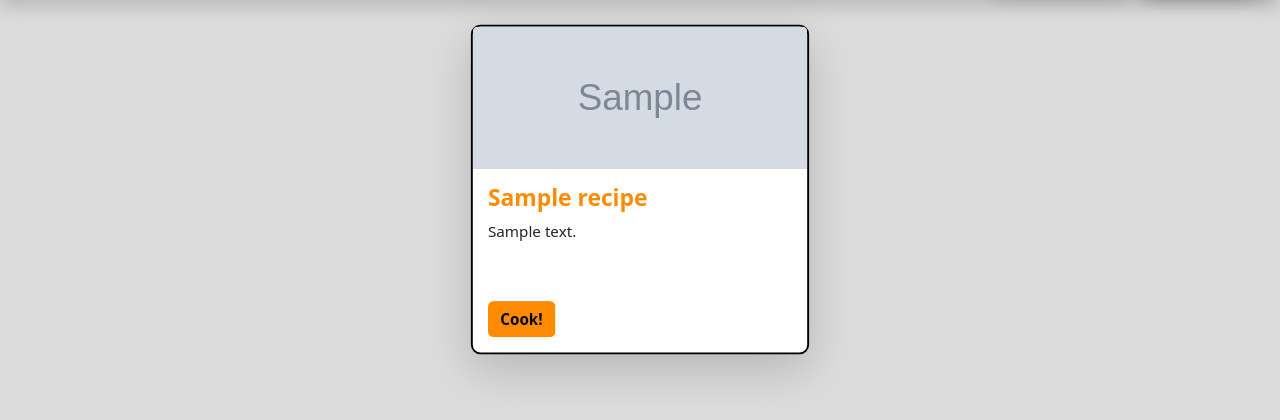
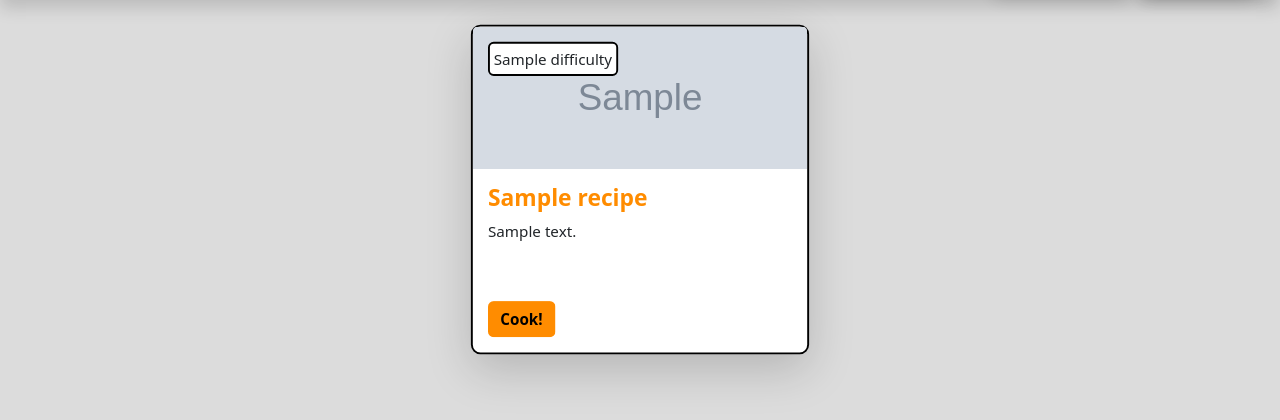
Before and after one commit to rafiattaui/hci-website, a Flask app: template app/templates/recipes.html in a window 1280 px wide. Shown: the part 64-484 px from the top of the page. Run offline with Flask 3, Linux system fonts and the light colour scheme; the template is opened without the code that fills it: most values are stand-ins (such as "Sample title", 1, 10 or a date in 2020); grey boxes marked "Sample" are stand-in pictures; some libraries are stand-ins or nearby versions.

Commit message:
Added difficulty overlay on recipes.

```diff
--- /dev/null
+++ b/app/static/css/recipe-card.css
@@ -0,0 +1,7 @@
+.recipe-difficulty {
+  display: inline-block;
+  background-color: white;
+  border: 2px solid black;
+  padding: 4px;
+  font-size: 1em;
+}
--- a/app/templates/recipes.html
+++ b/app/templates/recipes.html
@@ -1,6 +1,10 @@
-{% extends "base.html" %}
-{% block title%}Culinary Greats - Home{% endblock %}
-{% block content %}
+{% extends "base.html" %} {% block title%}Culinary Greats - Home{% endblock %}
+{% block extrahead %}
+<link
+  rel="stylesheet"
+  href="{{ url_for('static', filename='css/recipe-card.css') }}"
+/>
+{% endblock %} {% block content %}
 <!-- Recipe Cards -->
 <div class="container recipe-div mt-3">
   <div class="row justify-content-center">
@@ -13,6 +17,11 @@
           class="card-img-top recipe-img"
           alt="{{ recipe.name }}"
         />
+        <div class="card-img-overlay">
+          <div class="card-text recipe-difficulty rounded">
+            {{recipe.difficulty}}
+          </div>
+        </div>
         <div class="card-body">
           <h5 class="card-title recipe-title">{{recipe.name}}</h5>
           <p class="card-text" style="height: 70px">{{recipe.description}}</p>
@@ -31,5 +40,4 @@
     No recipes found. Please try again or go back to <a href="/">homepage</a>.
   </div>
 </div>
-{% endif %}
-{% endblock %}
+{% endif %} {% endblock %}
```
